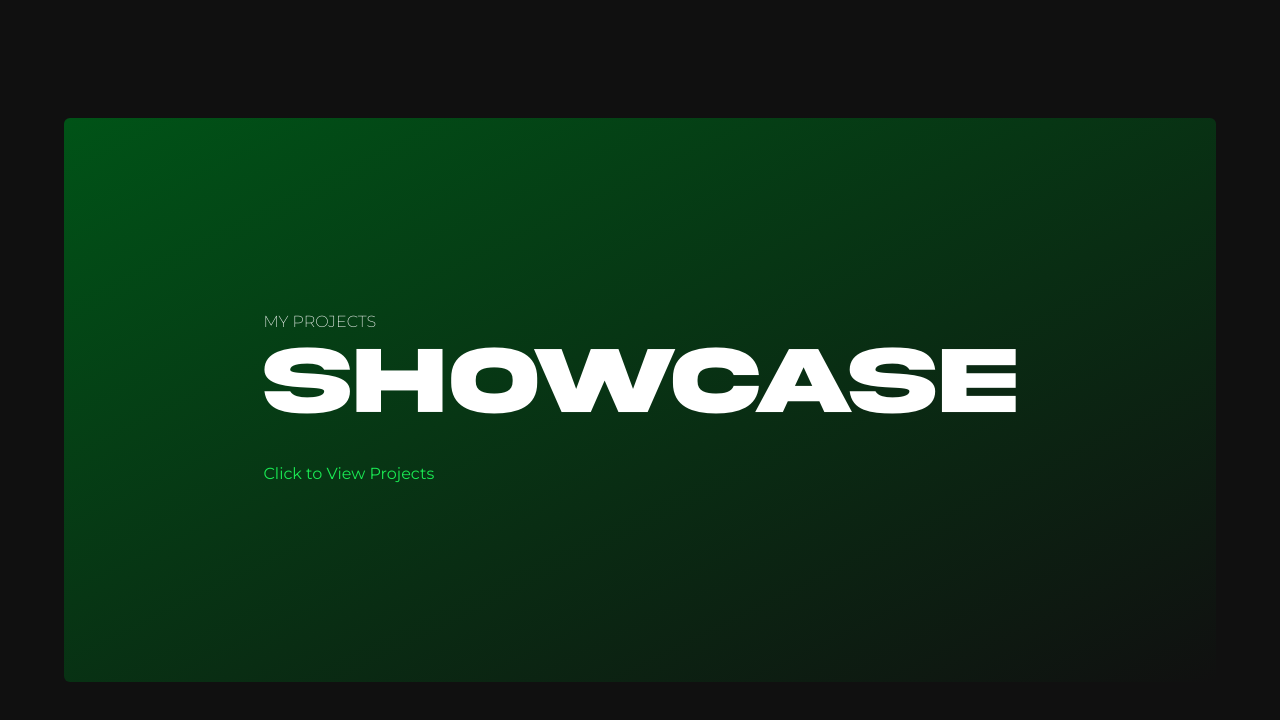
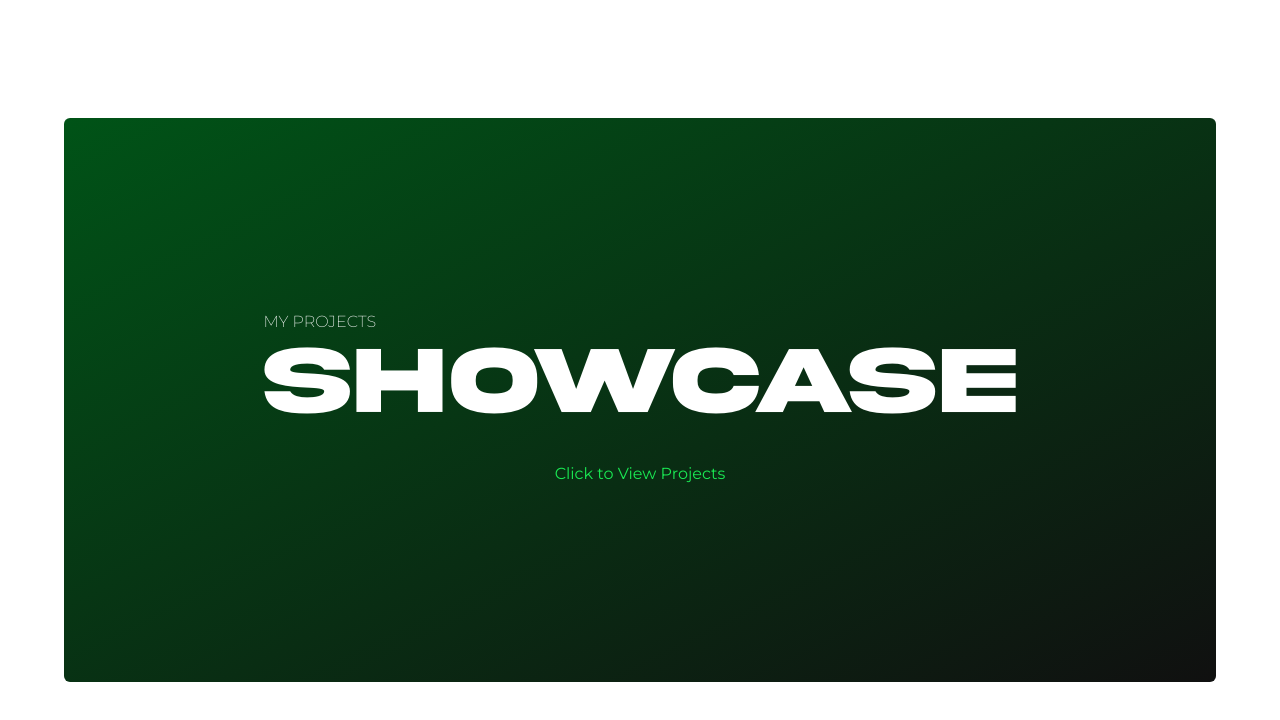
Before and after one commit to JohnnnGreat/Projects-Display, a Next.js app: page / in a window 1280 px wide. Shown: the top 720 px of the page. Built offline with nearby package versions, Linux system fonts and the light colour scheme.

Commit message:
made a test

```diff
--- a/src/pages/index.js
+++ b/src/pages/index.js
@@ -20,7 +20,7 @@ export default function Home() {
             <h1 className="leading-[1] c-text lg:text-[96px] text-[40px] mt-[.3rem] text-white">
               SHOWCASE
             </h1>
-            <div className="flex mt-[.5rem] sm:justify-cente text-[#1AE953] mt-text font-semibold hover:underline sm:mt-[2rem]">
+            <div className="flex mt-[.5rem] sm:justify-center text-[#1AE953] mt-text font-semibold hover:underline sm:mt-[2rem]">
               <button onClick={handleShowProjects}>
                 Click to View Projects
               </button>
--- a/src/styles/globals.css
+++ b/src/styles/globals.css
@@ -5,7 +5,7 @@
 @tailwind utilities;
 
 body {
-  background-color: #101010;
+  background-colo: #101010;
 }
 
 * {
```
